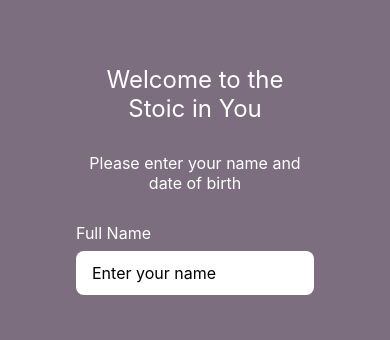
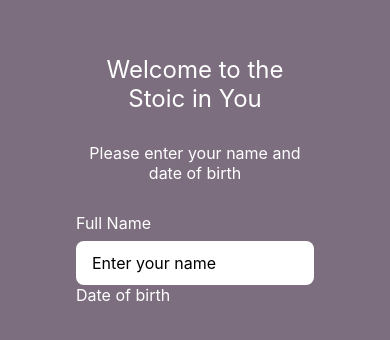
Before and after one commit to PeterX12/TheStoicInYou, a React Native app: screen /Onboarding in a window 390 px wide. Shown: the part 242-582 px from the top of the page. Built offline with nearby package versions, Linux system fonts and the light colour scheme.

Commit message:
feat: update error color and enhance onboarding screen error handling

```diff
--- a/src/constants/colors.ts
+++ b/src/constants/colors.ts
@@ -6,5 +6,5 @@ export const AppColors = {
   White: "#FFFFFF",
   Black: "#000000",
 
-  Error: "#FF3B30",
+  Error: "#F80814",
 };
--- a/src/screens/Onboarding/OnboardingScreen.tsx
+++ b/src/screens/Onboarding/OnboardingScreen.tsx
@@ -30,6 +30,10 @@ export default function OnboardingScreen() {
           value={name}
           onChangeText={setName}
         />
+        {errors.name && <Text style={styles.errorText}>{errors.name}</Text>}
+      </View>
+      <View style={styles.inputContainer}>
+        <Text style={styles.inputText}>Date of birth</Text>
       </View>
     </View>
   );
@@ -67,4 +71,9 @@ export const styles = StyleSheet.create({
     fontSize: 16,
     marginTop: 8,
   },
+  errorText: {
+    color: AppColors.Error,
+    fontSize: 14,
+    marginTop: 8,
+  },
 });
```
